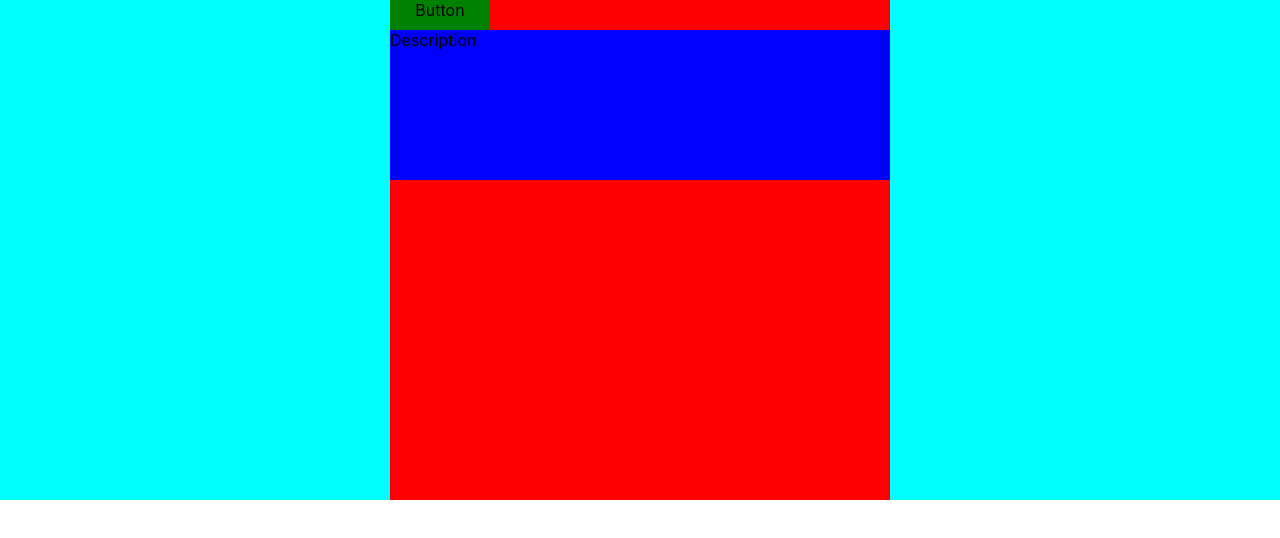
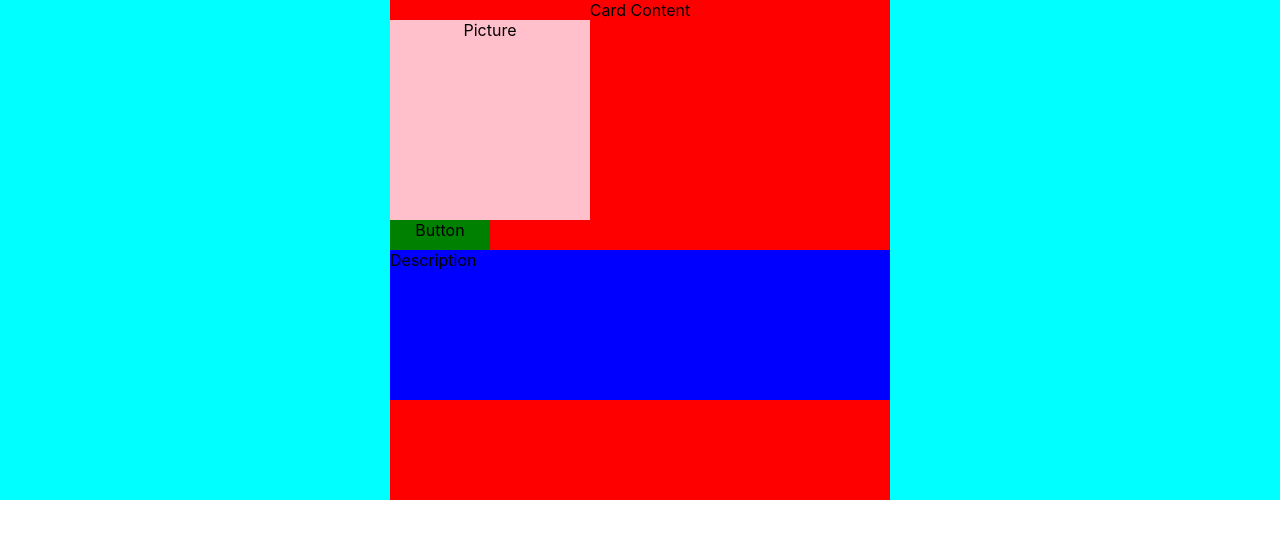
Before and after one commit to eddystruillou/pokedex_react, a React (Create React App) app: page / in a window 1280 px wide. Shown: the top 538 px of the page. Built offline with nearby package versions, Linux system fonts and the light colour scheme.

Commit message:
Add Picture Component

```diff
--- a/src/Components/Card/Card.jsx
+++ b/src/Components/Card/Card.jsx
@@ -1,11 +1,14 @@
 import React from "react";
 import Button from "../Button/Button";
 import Description from "../Description/Description";
+import Picture from "../Picture/Picture";
 import "./Card.css";
 
 function Card() {
     return (
       <div className="Card">
+        Card Content
+        <Picture />
         <Button />
         <Description />
       </div>
--- /dev/null
+++ b/src/Components/Picture/Picture.css
@@ -0,0 +1,5 @@
+.Picture {
+    width: 200px;
+    height: 200px;
+    background-color: pink;
+}
--- /dev/null
+++ b/src/Components/Picture/Picture.jsx
@@ -0,0 +1,12 @@
+import React from "react";
+import "./Picture.css";
+
+function Picture() {
+    return (
+      <div className="Picture">
+          Picture
+      </div>
+    );
+}
+
+export default Picture;
```
